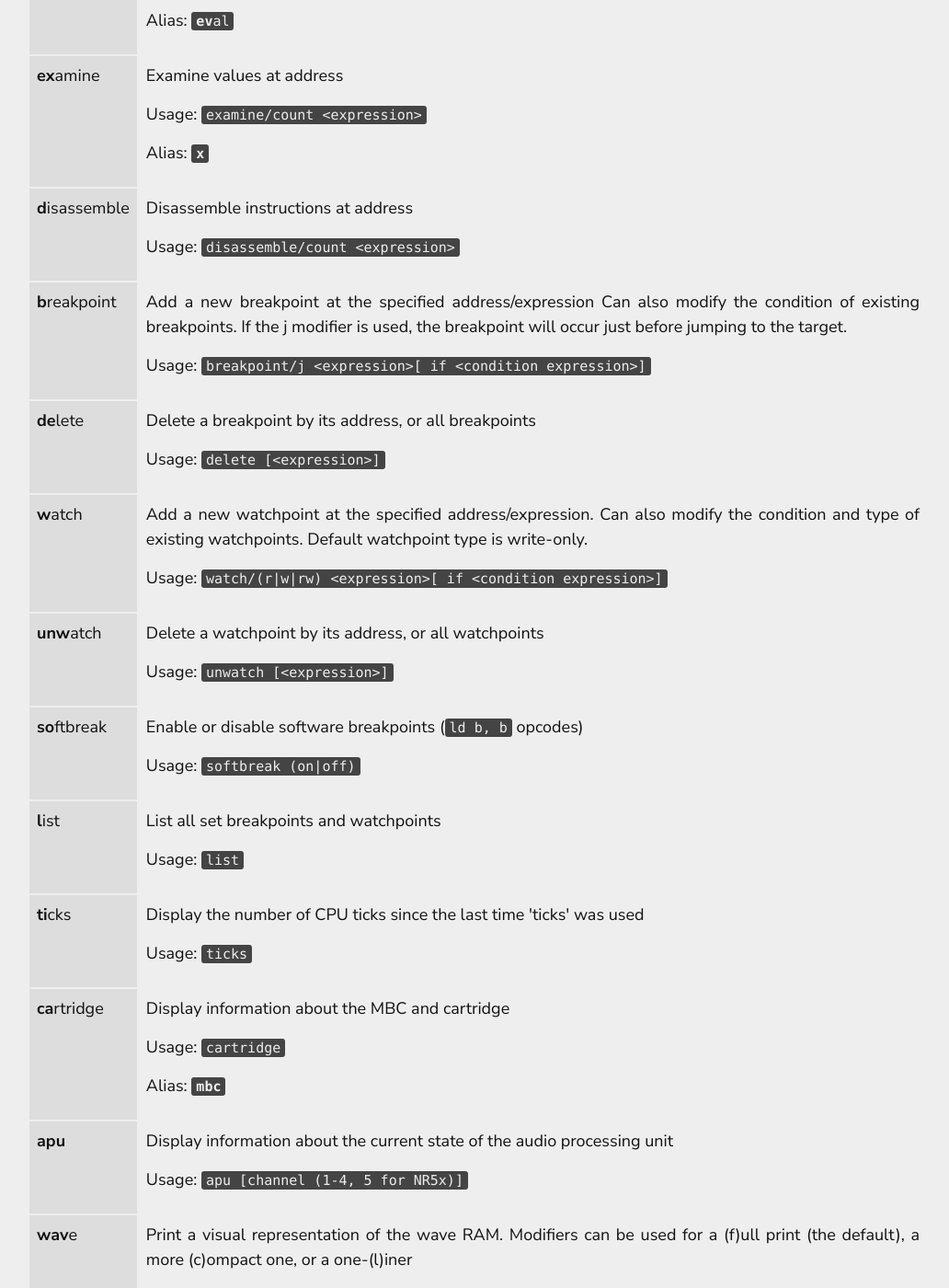
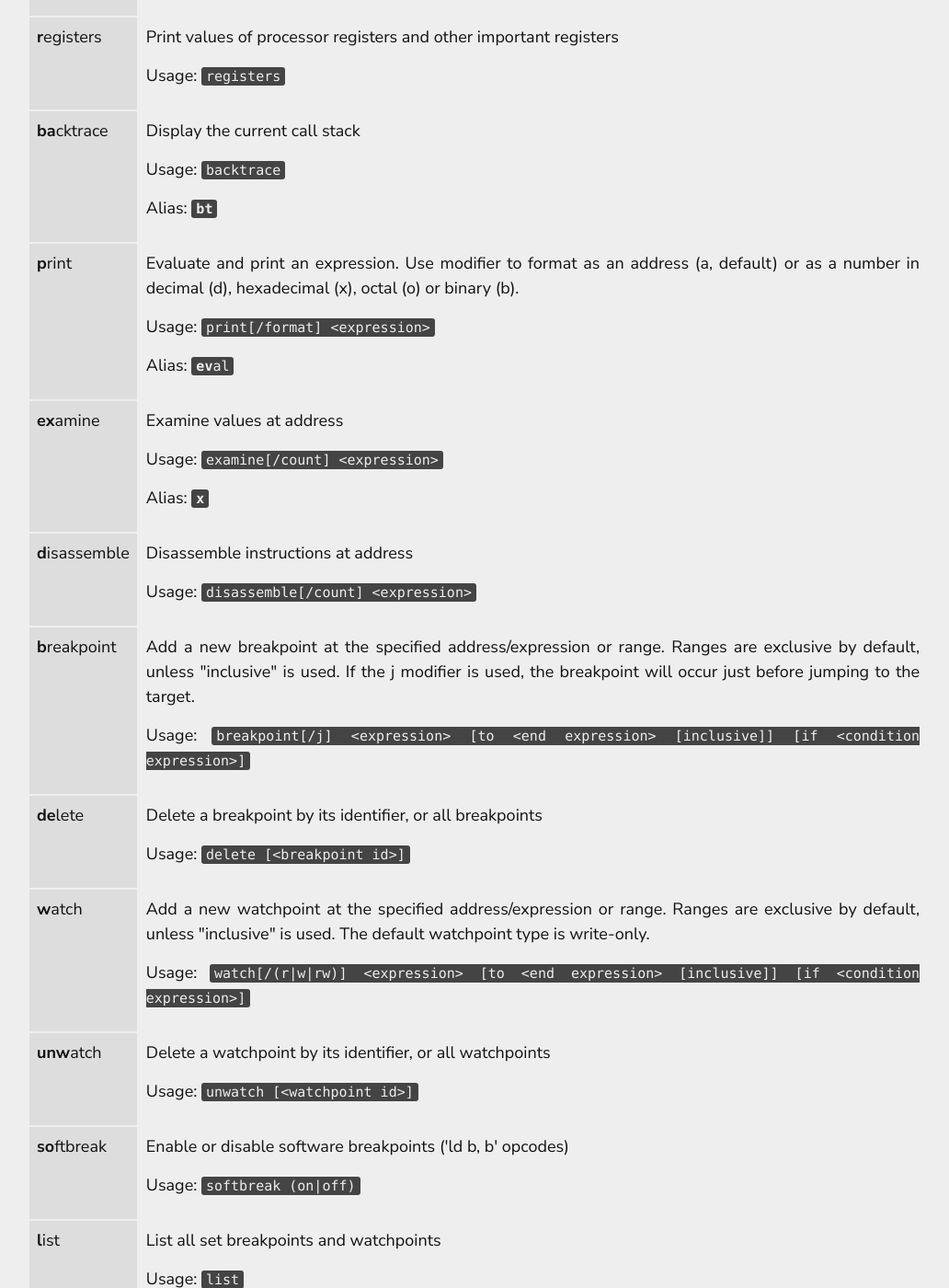
Before and after one commit to SameBoy/sameboy.github.io, a Jekyll site: the page built from debugger.md, in a window 1280 px wide and 1400 px high, scrolled down 3937 px. Shown: the whole window at 92% size, without its empty margins (120-1152 px from the left). Built offline with Jekyll 4.4.1, drawn with Linux system fonts in a browser that asks for light colours; some of the changed text lies outside the part shown.

```diff
--- a/debugger.md
+++ b/debugger.md
@@ -102,36 +102,30 @@ The information in this section is accessible inside SameBoy itself using the `h
 
 <table>
 <tr><th><strong>c</strong>ontinue</th><td><p>Continue running until next stop</p><p>Usage: <code>continue</code></p></td></tr>
+<tr><th><strong>i</strong>nterrupt</th><td><p>Interrupt the program execution</p><p>Usage: <code>interrupt</code></p></td></tr>
+<tr><th><strong>res</strong>et</th><td><p>Reset the program execution. Add 'quick' as an argument to perform a quick reset that does not reset RAM. Add 'reload' as an argument to reload the ROM and symbols before resetting.</p><p>Usage: <code>reset [quick|reload]</code></p></td></tr>
 <tr><th><strong>n</strong>ext</th><td><p>Run the next instruction, skipping over function calls</p><p>Usage: <code>next</code></p></td></tr>
 <tr><th><strong>s</strong>tep</th><td><p>Run the next instruction, stepping into function calls</p><p>Usage: <code>step</code></p></td></tr>
 <tr><th><strong>f</strong>inish</th><td><p>Run until the current function returns</p><p>Usage: <code>finish</code></p></td></tr>
+<tr><th><strong>backs</strong>tep</th><td><p>Step one instruction backwards, assuming constant inputs</p><p>Usage: <code>backstep</code></p><p>Alias: <code><strong>bs</strong></code></p></td></tr>
 <tr><th><strong>u</strong>ndo</th><td><p>Revert the last command</p><p>Usage: <code>undo</code></p></td></tr>
 <tr><th><strong>r</strong>egisters</th><td><p>Print values of processor registers and other important registers</p><p>Usage: <code>registers</code></p></td></tr>
 <tr><th><strong>ba</strong>cktrace</th><td><p>Display the current call stack</p><p>Usage: <code>backtrace</code></p><p>Alias: <code><strong>bt</strong></code></p></td></tr>
-<tr><th><strong>p</strong>rint</th><td><p>Evaluate and print an expression
- Use modifier to format as an address (a, default) or as a number in
- decimal (d), hexadecimal (x), octal (o) or binary (b).</p><p>Usage: <code>print/format &lt;expression&gt;</code></p><p>Alias: <code><strong>ev</strong>al</code></p></td></tr>
-<tr><th><strong>ex</strong>amine</th><td><p>Examine values at address</p><p>Usage: <code>examine/count &lt;expression&gt;</code></p><p>Alias: <code><strong>x</strong></code></p></td></tr>
-<tr><th><strong>d</strong>isassemble</th><td><p>Disassemble instructions at address</p><p>Usage: <code>disassemble/count &lt;expression&gt;</code></p></td></tr>
-<tr><th><strong>b</strong>reakpoint</th><td><p>Add a new breakpoint at the specified address/expression
- Can also modify the condition of existing breakpoints.
- If the j modifier is used, the breakpoint will occur just before
- jumping to the target.</p><p>Usage: <code>breakpoint/j &lt;expression&gt;[ if &lt;condition expression&gt;]</code></p></td></tr>
-<tr><th><strong>de</strong>lete</th><td><p>Delete a breakpoint by its address, or all breakpoints</p><p>Usage: <code>delete [&lt;expression&gt;]</code></p></td></tr>
-<tr><th><strong>w</strong>atch</th><td><p>Add a new watchpoint at the specified address/expression.
- Can also modify the condition and type of existing watchpoints.
- Default watchpoint type is write-only.</p><p>Usage: <code>watch/(r|w|rw) &lt;expression&gt;[ if &lt;condition expression&gt;]</code></p></td></tr>
-<tr><th><strong>unw</strong>atch</th><td><p>Delete a watchpoint by its address, or all watchpoints</p><p>Usage: <code>unwatch [&lt;expression&gt;]</code></p></td></tr>
-<tr><th><strong>so</strong>ftbreak</th><td><p>Enable or disable software breakpoints (<code>ld b, b</code> opcodes)</p><p>Usage: <code>softbreak (on|off)</code></p></td></tr>
+<tr><th><strong>p</strong>rint</th><td><p>Evaluate and print an expression. Use modifier to format as an address (a, default) or as a number in decimal (d), hexadecimal (x), octal (o) or binary (b).</p><p>Usage: <code>print[/format] &lt;expression&gt;</code></p><p>Alias: <code><strong>ev</strong>al</code></p></td></tr>
+<tr><th><strong>ex</strong>amine</th><td><p>Examine values at address</p><p>Usage: <code>examine[/count] &lt;expression&gt;</code></p><p>Alias: <code><strong>x</strong></code></p></td></tr>
+<tr><th><strong>d</strong>isassemble</th><td><p>Disassemble instructions at address</p><p>Usage: <code>disassemble[/count] &lt;expression&gt;</code></p></td></tr>
+<tr><th><strong>b</strong>reakpoint</th><td><p>Add a new breakpoint at the specified address/expression or range. Ranges are exclusive by default, unless "inclusive" is used. If the j modifier is used, the breakpoint will occur just before jumping to the target.</p><p>Usage: <code>breakpoint[/j] &lt;expression&gt; [to &lt;end expression&gt; [inclusive]] [if &lt;condition expression&gt;]</code></p></td></tr>
+<tr><th><strong>de</strong>lete</th><td><p>Delete a breakpoint by its identifier, or all breakpoints</p><p>Usage: <code>delete [&lt;breakpoint id&gt;]</code></p></td></tr>
+<tr><th><strong>w</strong>atch</th><td><p>Add a new watchpoint at the specified address/expression or range. Ranges are exclusive by default, unless "inclusive" is used. The default watchpoint type is write-only.</p><p>Usage: <code>watch[/(r|w|rw)] &lt;expression&gt; [to &lt;end expression&gt; [inclusive]] [if &lt;condition expression&gt;]</code></p></td></tr>
+<tr><th><strong>unw</strong>atch</th><td><p>Delete a watchpoint by its identifier, or all watchpoints</p><p>Usage: <code>unwatch [&lt;watchpoint id&gt;]</code></p></td></tr>
+<tr><th><strong>so</strong>ftbreak</th><td><p>Enable or disable software breakpoints ('ld b, b' opcodes)</p><p>Usage: <code>softbreak (on|off)</code></p></td></tr>
 <tr><th><strong>l</strong>ist</th><td><p>List all set breakpoints and watchpoints</p><p>Usage: <code>list</code></p></td></tr>
-<tr><th><strong>ti</strong>cks</th><td><p>Display the number of CPU ticks since the last time 'ticks' was
-             used</p><p>Usage: <code>ticks</code></p></td></tr>
+<tr><th><strong>ti</strong>cks</th><td><p>Display the number of CPU ticks since the last time 'ticks' was used. Use 'keep' as an argument to display ticks without reseeting the count.</p><p>Usage: <code>ticks (keep)</code></p></td></tr>
 <tr><th><strong>ca</strong>rtridge</th><td><p>Display information about the MBC and cartridge</p><p>Usage: <code>cartridge</code></p><p>Alias: <code><strong>mbc</strong></code></p></td></tr>
 <tr><th><strong>apu</strong></th><td><p>Display information about the current state of the audio processing unit</p><p>Usage: <code>apu [channel (1-4, 5 for NR5x)]</code></p></td></tr>
-<tr><th><strong>wav</strong>e</th><td><p>Print a visual representation of the wave RAM.
-             Modifiers can be used for a (f)ull print (the default),
-             a more (c)ompact one, or a one-(l)iner</p><p>Usage: <code>wave/(f|c|l) </code></p></td></tr>
+<tr><th><strong>wav</strong>e</th><td><p>Print a visual representation of the wave RAM. Modifiers can be used for a (f)ull print (the default), a more (c)ompact one, or a one-(l)iner</p><p>Usage: <code>wave[/(f|c|l)] </code></p></td></tr>
 <tr><th><strong>lcd</strong></th><td><p>Display information about the current state of the LCD controller</p><p>Usage: <code>lcd</code></p></td></tr>
 <tr><th><strong>pal</strong>ettes</th><td><p>Display the current CGB palettes</p><p>Usage: <code>palettes</code></p></td></tr>
 <tr><th><strong>dma</strong></th><td><p>Display the current OAM DMA status</p><p>Usage: <code>dma</code></p></td></tr>
-<tr><th><strong>h</strong>elp</th><td><p>List available commands or show help for the specified command</p><p>Usage: <code>help [&lt;command&gt;]</code></p></td></tr></table>
+<tr><th><strong>h</strong>elp</th><td><p>List available commands or show help for the specified command</p><p>Usage: <code>help [&lt;command&gt;]</code></p></td></tr>
+</table>
```
Also changed, not shown: _posts/2024-04-12-release-0.16.3.md (added, +36 -0 lines), 1 other file.
